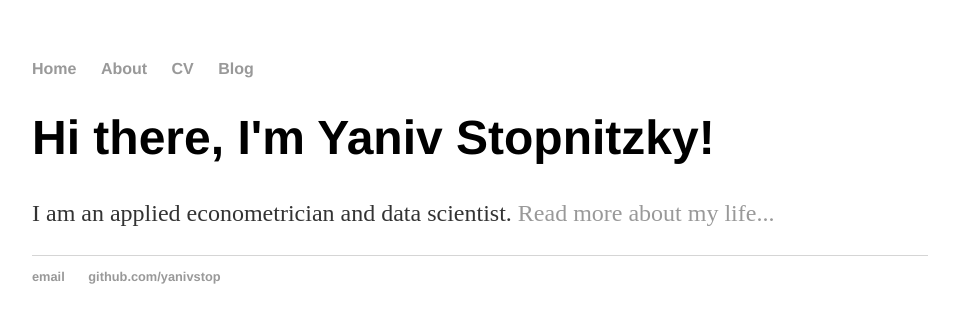
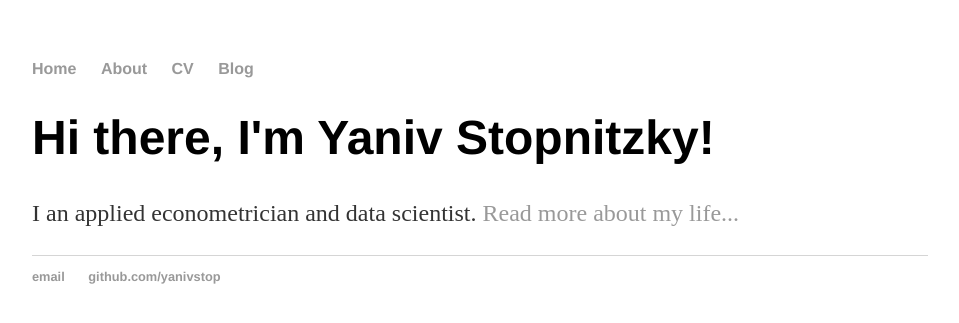
Before and after one commit to yanivstop/yanivstop.github.io, a Jekyll site: the page built from index.html, in a window 1280 px wide. Shown: the top 323 px of the page, without its empty margins (160-1119 px from the left). Built offline with Jekyll 4.4.1, drawn with Linux system fonts in a browser that asks for light colours.

Commit message:
Update index.html

```diff
--- a/index.html
+++ b/index.html
@@ -1,30 +1,8 @@
-<!DOCTYPE html>
-<html>
-	<head>
-		<title>Yaniv Stopnitzky</title>
-		<!-- link to main stylesheet -->
-		<link rel="stylesheet" type="text/css" href="/css/main.css">
-	</head>
-	<body>
-		<nav>
-    		<ul>
-        		<li><a href="/">Home</a></li>
-	        	<li><a href="/about">About</a></li>
-        		<li><a href="/cv">CV</a></li>
-        		<li><a href="/blog">Blog</a></li>
-    		</ul>
-		</nav>
-		<div class="container">
-    		<div class="blurb">
-        		<h1>Hi there, I'm Yaniv Stopnitzky!</h1>
-				<p>I am an applied econometrician and data scientist. <a href="/about">Read more about my life...</a></p>
-    		</div><!-- /.blurb -->
-		</div><!-- /.container -->
-		<footer>
-    		<ul>
-        		<li><a href="mailto:yaniv.stopnitzky@gmail.com">email</a></li>
-        		<li><a href="https://github.com/yanivstop">github.com/yanivstop</a></li>
-			</ul>
-		</footer>
-	</body>
-</html>
+---
+layout: default
+title: Yaniv Stopnitzky
+---
+<div class="blurb">
+	<h1>Hi there, I'm Yaniv Stopnitzky!</h1>
+	<p>I an applied econometrician and data scientist. <a href="/about">Read more about my life...</a></p>
+</div><!-- /.blurb -->
```
